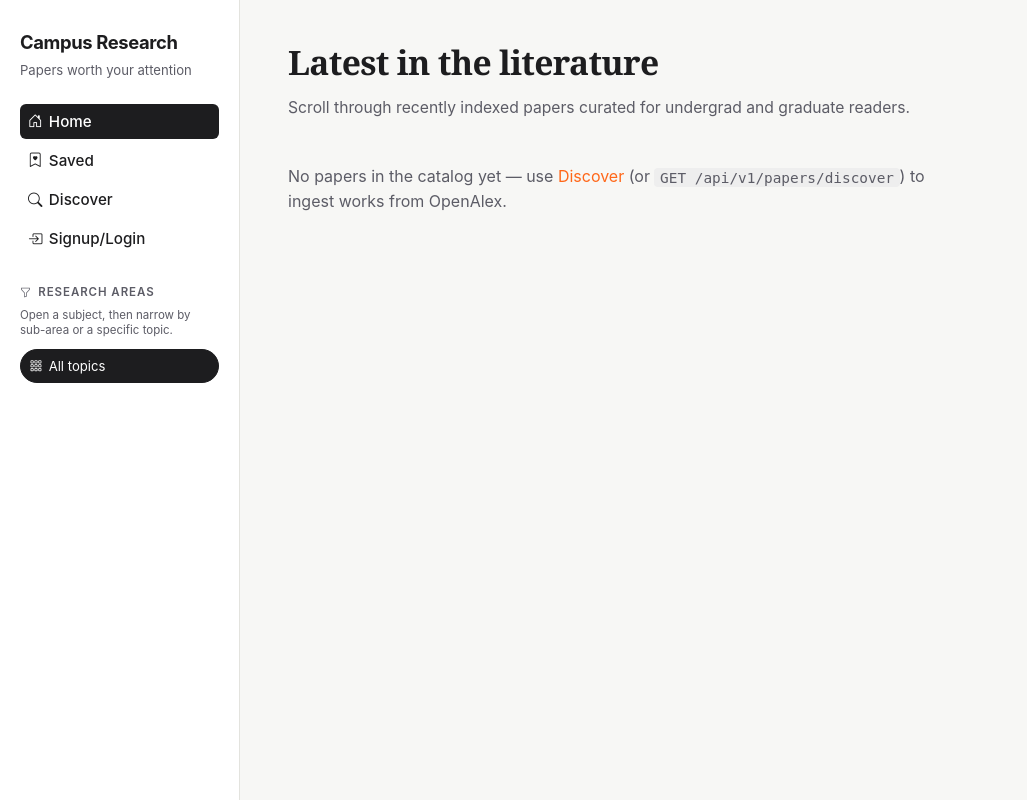
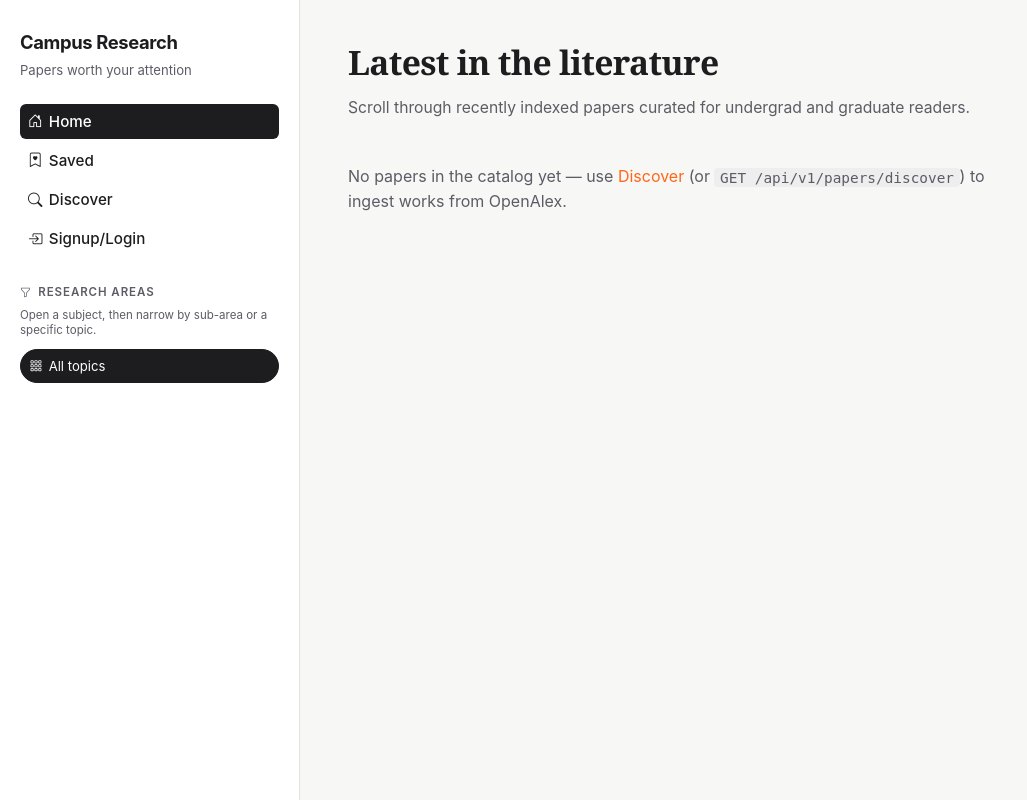
Before and after one commit to changerate/cs4800-assignment3, a Flask app: page / in a window 1280 px wide. Shown: the whole page, without its empty margins (0-1027 px from the left). Run offline with Flask 3, Linux system fonts and the light colour scheme; data that the repository does not hold is empty.

```diff
--- a/backend/app/static/css/app.css
+++ b/backend/app/static/css/app.css
@@ -5,7 +5,7 @@
   --muted: #5c5c66;
   --line: #e3e3de;
   --accent: #ff6719;
-  --sidebar-w: 240px;
+  --sidebar-w: 300px;
   font-family: "Inter", "Segoe UI", system-ui, -apple-system, sans-serif;
 }
 
```
